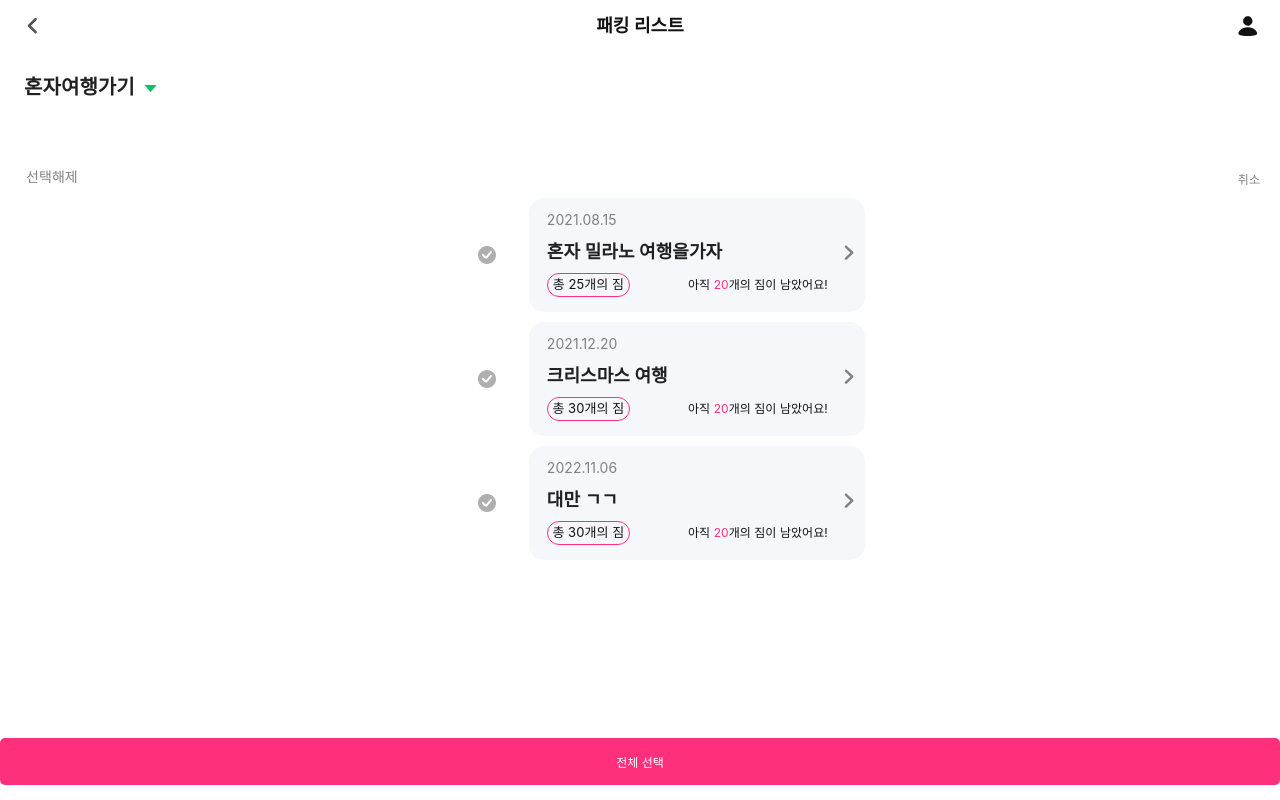
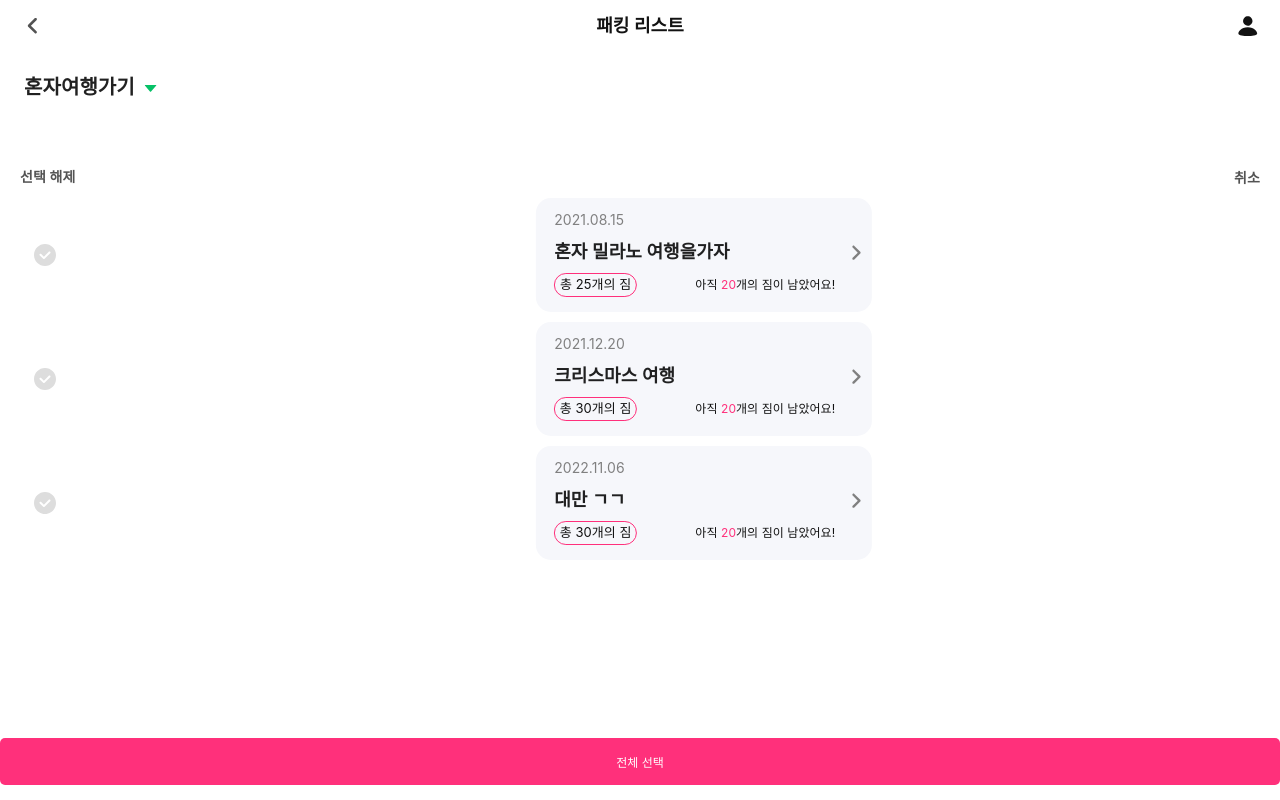
Before and after one commit to Team-Packman/Packman-Client, a Next.js app: page /packing-list/alone/1 in a window 1280 px wide. Both pictures are taken after a click on the picture 1248 px from the left and 177 px from the top of the page. Built offline with nearby package versions, Linux system fonts and the light colour scheme.

Commit message:
chore/#42 : 패킹리스트 뷰 다중 삭제 체크아이콘 버튼 및 스와이프 아이템 위치 조정

```diff
--- a/pages/components/packingList/SwipeableListItem.tsx
+++ b/pages/components/packingList/SwipeableListItem.tsx
@@ -66,10 +66,12 @@ export default function SwipeablelistItem(props: ItemProps) {
     <StyledRoot>
       {isDeleting && (
         <StyledSelectDelete>
-          <StyledCheckImage
+          <Image
             src={deleteList.includes(id) ? iCheckPink : iCheck}
             alt="체크"
             onClick={() => checkDeleteList(id)}
+            width={24}
+            height={24}
           />
         </StyledSelectDelete>
       )}
@@ -103,39 +105,33 @@ export default function SwipeablelistItem(props: ItemProps) {
 }
 
 const StyledRoot = styled.div`
-  position: relative;
   display: flex;
   justify-content: center;
   align-items: center;
-  min-width: 33.6rem;
+  width: 33.6rem;
   height: 11.4rem;
+  gap: 2.7rem;
 `;
 
 const StyledSelectDelete = styled.div`
+  position: absolute;
+  left: 3.288rem;
   display: flex;
-  justify-content: center;
-  margin-left: 2.9rem;
-  min-width: 8.4rem;
+  width: 8.4rem;
   height: 2.4rem;
 `;
 
-const StyledCheckImage = styled(Image)`
-  width: 2.4rem;
-  height: 2.4rem;
-  border: 0.1rem solid #000;
-  border-radius: 50%;
-`;
-
 const StyledItemWrapper = styled.article<{ isDragged: boolean; isDeleting: boolean }>`
+  position: relative;
   display: flex;
   justify-content: space-between;
   align-items: center;
-  min-width: 33.6rem;
+  width: 100%;
   height: inherit;
   padding: 1.41rem 0.4rem 1.9rem 1.832rem;
   border-radius: 1.5rem;
   background-color: ${packmanColors.pmBlueGrey};
-  transition: 0.4s ease-in-out;
+  transition: ${({ isDeleting }) => !isDeleting && '0.4s ease-in-out'};
 
   -webkit-user-select: none;
   -moz-user-select: none;
@@ -146,6 +142,8 @@ const StyledItemWrapper = styled.article<{ isDragged: boolean; isDeleting: boole
     switch (isDeleting) {
       case false:
         return isDragged ? 'translateX(-6.4rem)' : 'translateX(0)';
+      default:
+        return 'translateX(6.388rem)';
     }
   }};
 `;
--- a/pages/packing-list/alone/[id].tsx
+++ b/pages/packing-list/alone/[id].tsx
@@ -165,7 +165,7 @@ function PackingListLanding() {
                     deleteList.length > 0 && setDeleteList([]);
                   }}
                 >
-                  선택해제
+                  선택 해제
                 </span>
               )}
 
@@ -273,10 +273,11 @@ const StyledCaptionWrapper = styled.div`
 
   & > span {
     position: absolute;
+    font-weight: 600;
     font-size: 1.4rem;
-    left: 2.6rem;
+    left: 2rem;
     bottom: 1rem;
-    color: ${packmanColors.pmDeepGrey};
+    color: ${packmanColors.pmDarkGrey};
   }
 `;
 const StyledCaptionText = styled.p`
@@ -297,7 +298,9 @@ const StyledCaptionButtonWrapper = styled.div`
   right: 2rem;
   bottom: 0.9rem;
   & > p {
-    color: ${packmanColors.pmDeepGrey};
+    font-weight: 600;
+    font-size: 1.4rem;
+    color: ${packmanColors.pmDarkGrey};
   }
 `;
 const StyledModalButtonWrapper = styled.div`
```
Also changed, not shown: pages/packing-list/index.tsx (deleted, +0 -13 lines), public/assets/svg/iCheck.svg, 1 other file (tests, documents, lock files or other folders).
